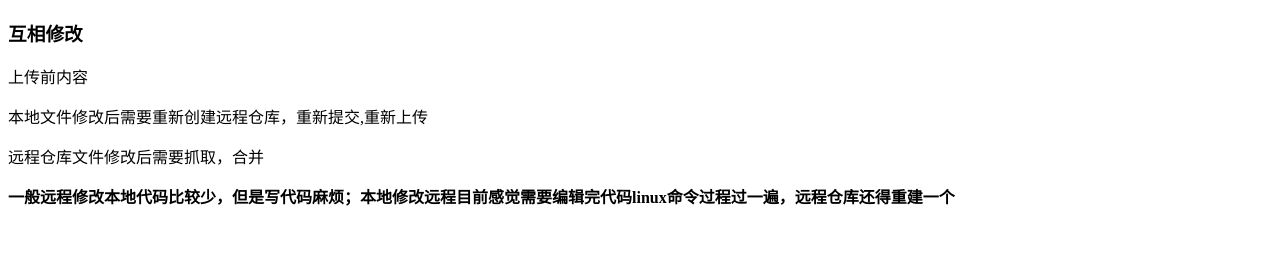
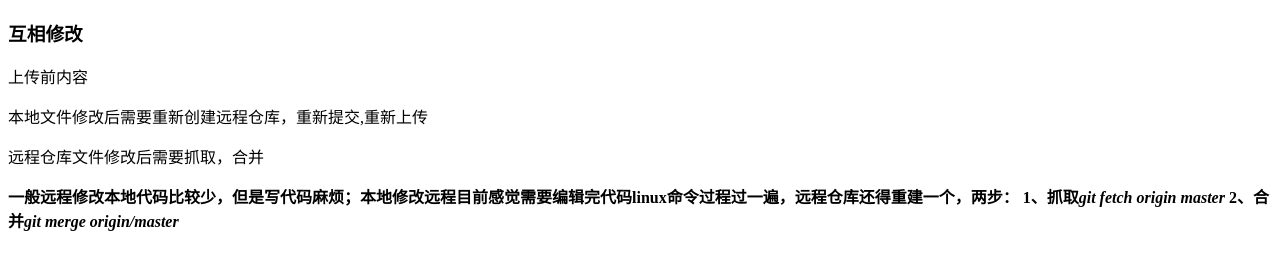
Before and after one commit to tongxianzhu/test2, a plain HTML site: page index.html in a window 1280 px wide. Drawn offline with Linux system fonts and the light colour scheme.

Commit message:
Update index.html

```diff
--- a/index.html
+++ b/index.html
@@ -9,6 +9,10 @@
 	<p>上传前内容</p>
 	<p>本地文件修改后需要重新创建远程仓库，重新提交,重新上传</p>
 	<p>远程仓库文件修改后需要抓取，合并</p>
-	<b>一般远程修改本地代码比较少，但是写代码麻烦；本地修改远程目前感觉需要编辑完代码linux命令过程过一遍，远程仓库还得重建一个</b>
+	<b>
+		一般远程修改本地代码比较少，但是写代码麻烦；本地修改远程目前感觉需要编辑完代码linux命令过程过一遍，远程仓库还得重建一个，两步：
+		1、抓取<em>git fetch origin master</em>
+		2、合并<em>git merge origin/master</em>
+	</b>
 </body>
 </html>
```
